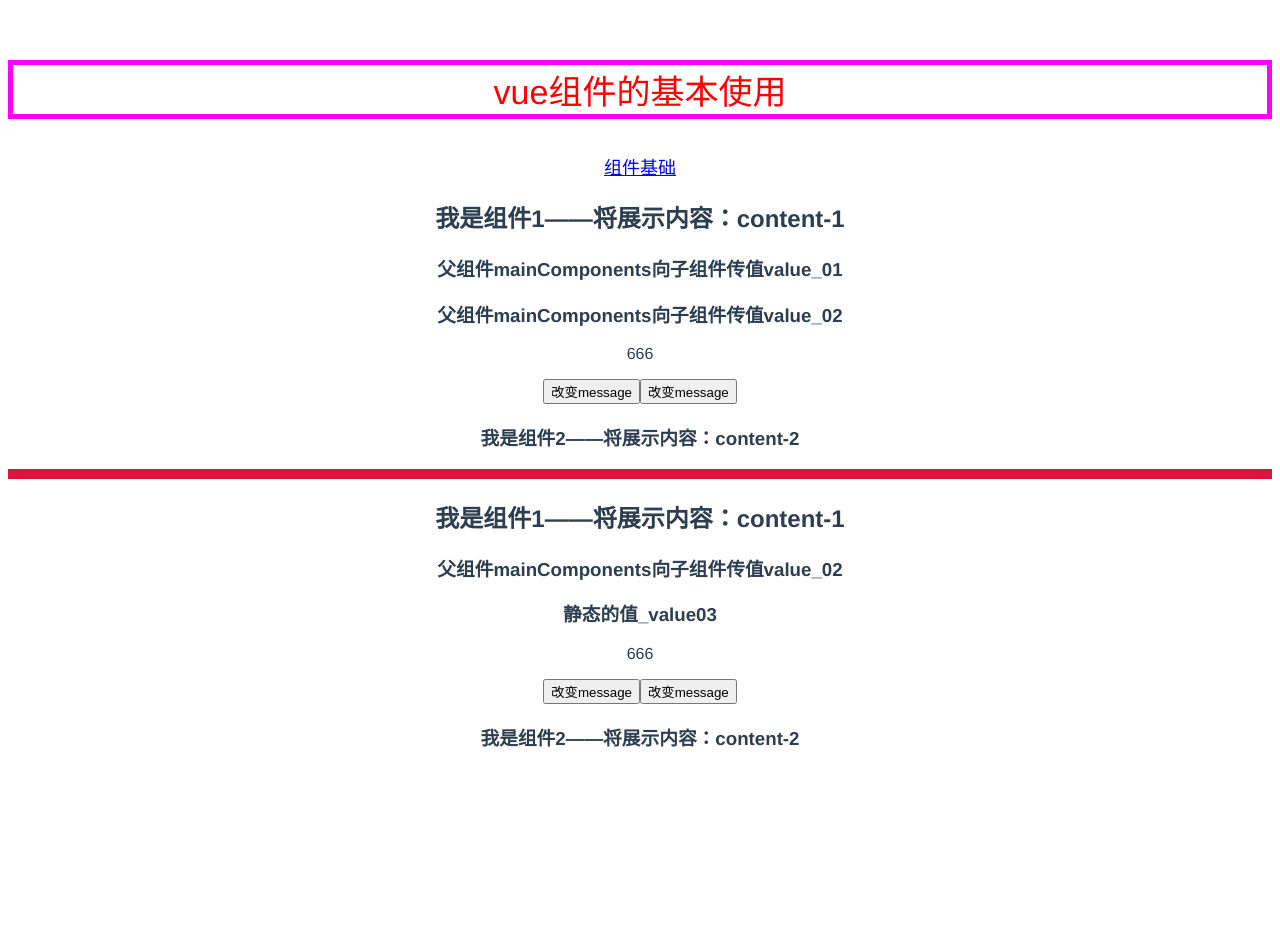
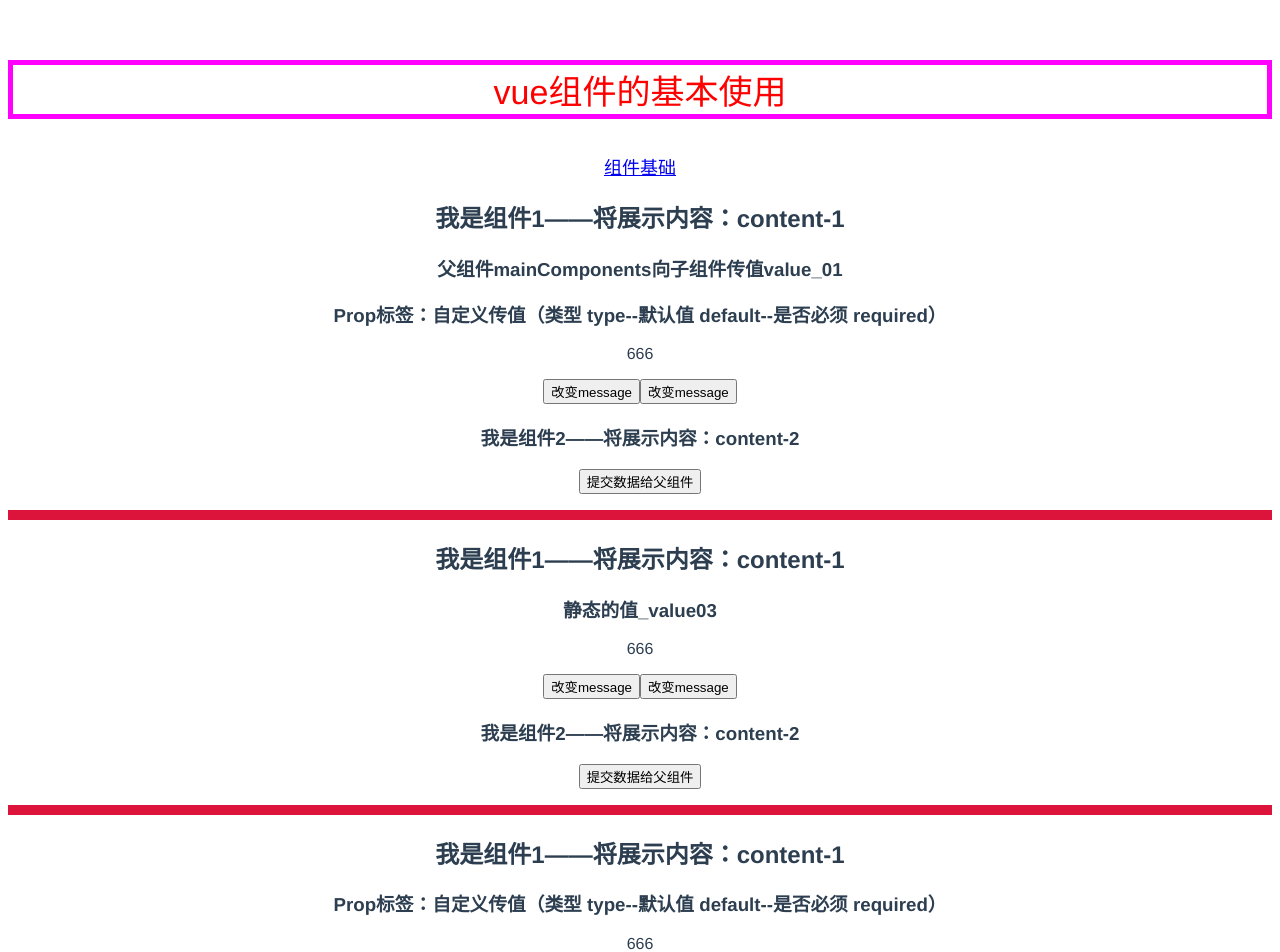
Before and after one commit to Deyi3417/learningVue3, a Vue app: page / in a window 1280 px wide. Shown: the top 952 px of the page. Before the commit the page ends 800 px from the top, so only its background shows below. Built offline with nearby package versions, Linux system fonts and the light colour scheme.

Commit message:
props 标签

```diff
--- a/src/App.vue
+++ b/src/App.vue
@@ -12,12 +12,15 @@
 import V_ON from "./components/事件处理/V_ON.vue";
 import V_MODEL from "./components/表单输入绑定/V_MODEL.vue";
 import MainComponents from "./components/组件基础/MainComponents.vue";
+import Props from "./components/Props/Props.vue";
 // import Day03_style from "./components/Day03_style.vue";
 // import Day03_class from "./components/Day03_class.vue";
 </script>
 
 <template>
   <MainComponents>dy:一级组件</MainComponents>
+<!--  <Day03></Day03>-->
+<!--  <Props></Props>-->
 </template>
 
 <style>
--- /dev/null
+++ b/src/components/Props/Props.vue
@@ -0,0 +1,23 @@
+<script>
+export default {
+  name: "Props",
+  data () {
+    return{
+      uTitle:"深入组件-Props",
+    }
+  }
+}
+</script>
+
+
+<template>
+  <div>
+    <p style="color: red; font-size: 34px; border: 5px solid magenta">{{uTitle}}</p>
+  </div>
+
+</template>
+
+
+<style scoped>
+
+</style>
--- a/src/components/组件基础/Content.vue
+++ b/src/components/组件基础/Content.vue
@@ -8,14 +8,41 @@
 export default {
   name: "Content",
   components: {ChildComponent},
-  // Prop 是你可以在组件上注册的一些自定义 attribute。为了给博文组件传递一个标题，我们可以用 props 选项将其包含在该组件可接受的 prop 列表中：
-  props:['contentMessage_01','contentMessage_02', 'staticValue'],
+  // Prop 是你可以在组件上注册的一些自定义 attribute。为了给博文组件传递一个标题，我们可以用 props 选项将其包含在该组件可接受的 prop 列表中：-- 字符串数组传值
+  // props:['contentMessage_01','contentMessage_02', 'staticValue'],
+  props:{
+    // 以对象的形式传值
+    // 1. 类型的限制 2. 设置默认值 3. 是否必须
+    contentMessage_01: String,
+    contentMessage_02: String,
+    staticValue: {
+      type: String,
+      default:"Prop标签：自定义传值（类型 type--默认值 default--是否必须 required）",
+      required:false
+    },
+    // 对象或数组的默认值必须从一个工厂函数返回
+    list:{
+      type:Array,
+      default: []
+    }
+  },
 
   data() {
     return {
       // 让每一个组件对象都返回一个新的对象，不会造成数据污染
       uTitle:"组件要展示的内容",
       param: "666",
+    }
+  },
+
+  methods:{
+    // 子组件中自定义方法将数据传给父组件
+    // 1. 在子组件中，通过$emit来触发事件
+    submitDataToParentComponent:function () {
+      // this.$emit('自定义事件的名称','发送的事件参数');
+      this.$emit('injectMessage',this.staticValue)
+
+
     }
   }
 }
@@ -32,6 +59,9 @@
     <button @click="param='lidy23 真帅'">改变message</button>
 <!--  组件是带有名称的，可复用的实例  -->
     <ChildComponent>dy:三级组件</ChildComponent>
+
+<!--  提交数据给父组件  -->
+    <button @click="submitDataToParentComponent">提交数据给父组件</button>
   </div>
 </template>
 
--- a/src/components/组件基础/MainComponents.vue
+++ b/src/components/组件基础/MainComponents.vue
@@ -7,19 +7,28 @@
   data() {
     return {
       uTitle: "vue组件的基本使用",
-      uMainComponents:"父组件mainComponents向子组件传值value_01",
-      uMainComponents02:"父组件mainComponents向子组件传值value_02",
+      uMainComponents: "父组件mainComponents向子组件传值value_01",
+      uMainComponents02: "",
+      childComponentData: ""
     };
   },
+  methods: {
+    // 得到子组件的数据
+    getChildComponentData:function (value) {
+      console.log("liudy23测试：" + value);
+      this.childComponentData = value;
+    }
+  }
 }
 </script>
 
 <template>
   <p style="color: red; font-size: 34px; border: 5px solid magenta">{{ uTitle }}</p>
-  <a href="https://v3.cn.vuejs.org/guide/component-basics.html#%E5%9F%BA%E6%9C%AC%E7%A4%BA%E4%BE%8B" target="_blank" style="font-size: 18px">组件基础</a>
+  <a href="https://v3.cn.vuejs.org/guide/component-basics.html#%E5%9F%BA%E6%9C%AC%E7%A4%BA%E4%BE%8B" target="_blank"
+     style="font-size: 18px">组件基础</a>
   <!--  组件是带有名称的，可复用的实例，单独功能模块的封装-减少冗余，提高代码的复用性  -->
   <!--    -->
-  <Content v-bind:contentMessage_01 = uMainComponents :contentMessage_02 = uMainComponents02 >dy:二级组件</Content>
+  <Content v-bind:contentMessage_01=uMainComponents :contentMessage_02=uMainComponents02>dy:二级组件</Content>
   <p style="border: 5px crimson solid"></p>
   <!--
       父组件若想给子组件传值
@@ -31,7 +40,13 @@
       已经看到32集：
         prop的基本用法
   -->
-  <Content v-bind:contentMessage_02 = 'uMainComponents02' staticValue = "静态的值_value03">dy:二级组件</Content>
+  <Content v-bind:contentMessage_02='uMainComponents02' staticValue="静态的值_value03">dy:二级组件</Content>
+  <p style="border: 5px crimson solid"></p>
+  <!-- 拿到子组件Content的数据， 通过自定义事件 -->
+  <!-- 2. 在自定义组件中，通过v-on监听子组件中自定义的事件  -->
+<!--  <Content static-value="liudy23现在肚子挺饿的" @injectMessage="getChildComponentData"></Content>-->
+  <Content @injectMessage="getChildComponentData"></Content>
+  <h2>{{childComponentData}}</h2>
 </template>
 
 
```
Lines whose indentation alone changed are shown as unchanged.
